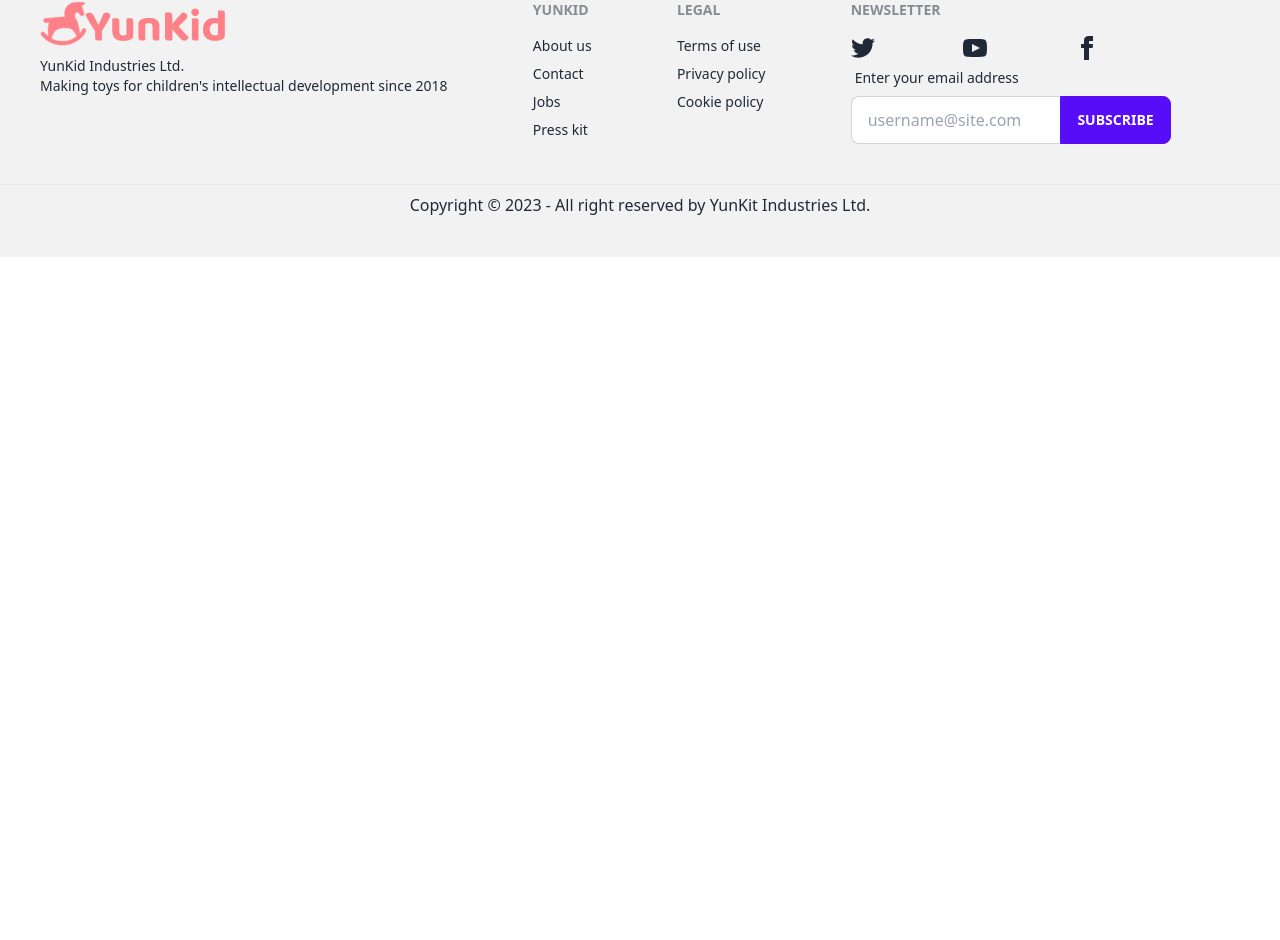
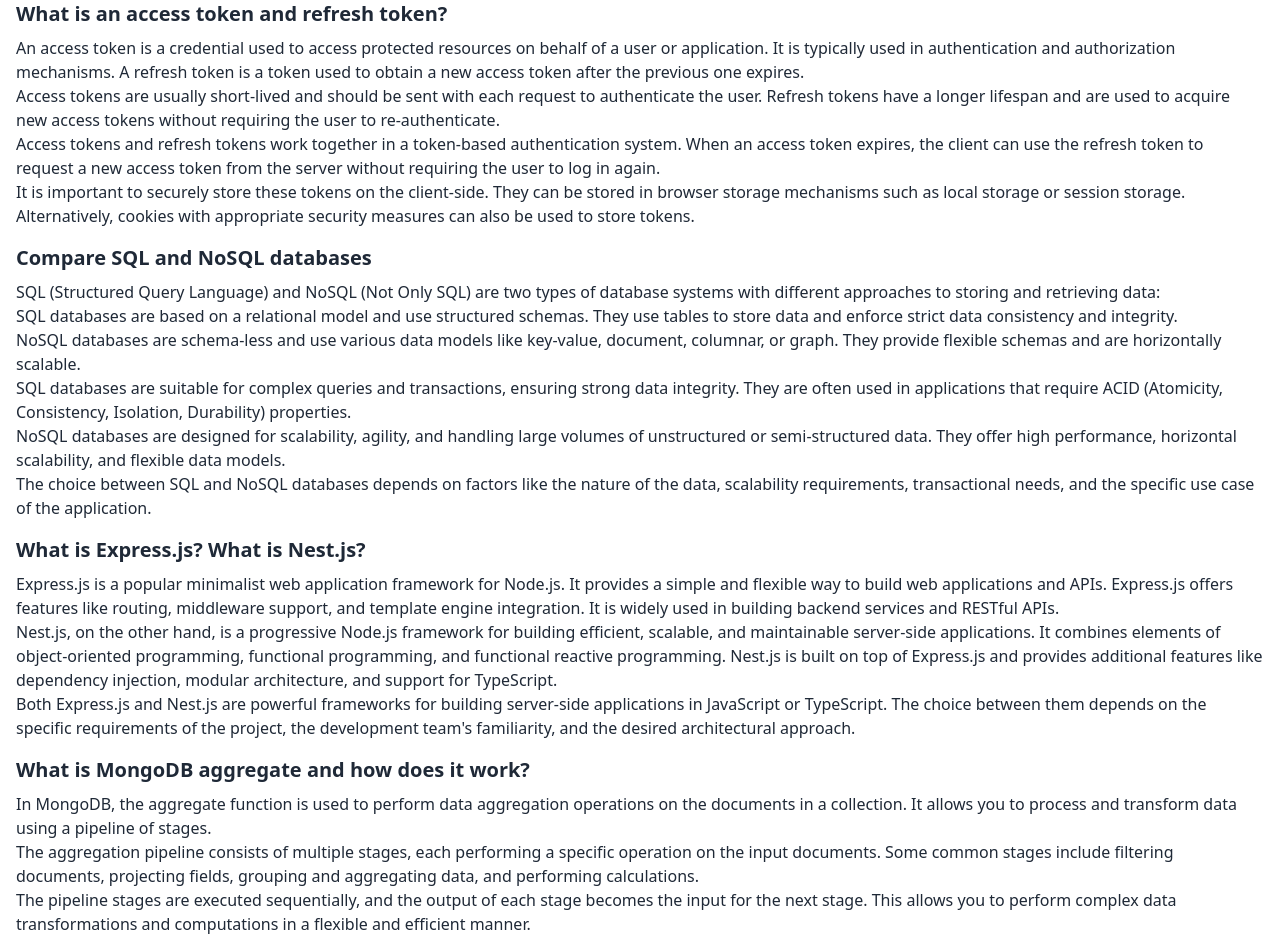
Before and after one commit to fahim-farhad1/toy-bazar-client, a React (Vite) app: page /blogs in a window 1280 px wide. Shown: the part 128-1068 px from the top of the page. Before the commit the page ends 800 px from the top, so only its background shows below. Built offline with nearby package versions, Linux system fonts and the light colour scheme; no server answers.

Commit message:
blogs Page add

```diff
--- a/src/Pages/Add a Toy/AddAToy.jsx
+++ b/src/Pages/Add a Toy/AddAToy.jsx
@@ -1,4 +1,5 @@
 import React, { useState } from "react";
+import Swal from "sweetalert2";
 
 const AddAToy = () => {
   const [imageUrl, setPictureUrl] = useState("");
@@ -50,7 +51,17 @@
     body: JSON.stringify(newToy),
   })
     .then((res) => res.json())
-    .then((data) => console.log(data));
+    .then((data) =>{
+     console.log(data);
+     if (data.insertedId) {
+      Swal.fire({
+        title: 'Success!',
+        text: 'User Added Successfully!',
+        icon: 'success',
+        confirmButtonText: 'Cool'
+      })
+     }
+      })
 
   return (
     <div className="container mx-auto p-4 ">
--- /dev/null
+++ b/src/Pages/Blogs/BlogPage.jsx
@@ -0,0 +1,139 @@
+import React from "react";
+
+const BlogPage = () => {
+  return (
+    <div className="container mx-auto p-4">
+      <h1 className="text-2xl font-bold mb-4">Blog Page</h1>
+
+      <div className="mb-4">
+        <h2 className="text-xl font-semibold mb-2">
+          What is an access token and refresh token?
+        </h2>
+        <p>
+          An access token is a credential used to access protected resources on
+          behalf of a user or application. It is typically used in
+          authentication and authorization mechanisms. A refresh token is a
+          token used to obtain a new access token after the previous one
+          expires.
+        </p>
+        <p>
+          Access tokens are usually short-lived and should be sent with each
+          request to authenticate the user. Refresh tokens have a longer
+          lifespan and are used to acquire new access tokens without requiring
+          the user to re-authenticate.
+        </p>
+        <p>
+          Access tokens and refresh tokens work together in a token-based
+          authentication system. When an access token expires, the client can
+          use the refresh token to request a new access token from the server
+          without requiring the user to log in again.
+        </p>
+        <p>
+          It is important to securely store these tokens on the client-side.
+          They can be stored in browser storage mechanisms such as local storage
+          or session storage. Alternatively, cookies with appropriate security
+          measures can also be used to store tokens.
+        </p>
+      </div>
+
+      <div className="mb-4">
+        <h2 className="text-xl font-semibold mb-2">
+          Compare SQL and NoSQL databases
+        </h2>
+        <p>
+          SQL (Structured Query Language) and NoSQL (Not Only SQL) are two types
+          of database systems with different approaches to storing and
+          retrieving data:
+        </p>
+        <ul>
+          <li>
+            SQL databases are based on a relational model and use structured
+            schemas. They use tables to store data and enforce strict data
+            consistency and integrity.
+          </li>
+          <li>
+            NoSQL databases are schema-less and use various data models like
+            key-value, document, columnar, or graph. They provide flexible
+            schemas and are horizontally scalable.
+          </li>
+          <li>
+            SQL databases are suitable for complex queries and transactions,
+            ensuring strong data integrity. They are often used in applications
+            that require ACID (Atomicity, Consistency, Isolation, Durability)
+            properties.
+          </li>
+          <li>
+            NoSQL databases are designed for scalability, agility, and handling
+            large volumes of unstructured or semi-structured data. They offer
+            high performance, horizontal scalability, and flexible data models.
+          </li>
+        </ul>
+        <p>
+          The choice between SQL and NoSQL databases depends on factors like the
+          nature of the data, scalability requirements, transactional needs, and
+          the specific use case of the application.
+        </p>
+      </div>
+
+      <div className="mb-4">
+        <h2 className="text-xl font-semibold mb-2">
+          What is Express.js? What is Nest.js?
+        </h2>
+        <p>
+          Express.js is a popular minimalist web application framework for
+          Node.js. It provides a simple and flexible way to build web
+          applications and APIs. Express.js offers features like routing,
+          middleware support, and template engine integration. It is widely used
+          in building backend services and RESTful APIs.
+        </p>
+        <p>
+          Nest.js, on the other hand, is a progressive Node.js framework for
+          building efficient, scalable, and maintainable server-side
+          applications. It combines elements of object-oriented programming,
+          functional programming, and functional reactive programming. Nest.js
+          is built on top of Express.js and provides additional features like
+          dependency injection, modular architecture, and support for
+          TypeScript.
+        </p>
+        <p>
+          Both Express.js and Nest.js are powerful frameworks for building
+          server-side applications in JavaScript or TypeScript. The choice
+          between them depends on the specific requirements of the project, the
+          development team's familiarity, and the desired architectural
+          approach.
+        </p>
+      </div>
+
+      <div className="mb-4">
+        <h2 className="text-xl font-semibold mb-2">
+          What is MongoDB aggregate and how does it work?
+        </h2>
+        <p>
+          In MongoDB, the aggregate function is used to perform data aggregation
+          operations on the documents in a collection. It allows you to process
+          and transform data using a pipeline of stages.
+        </p>
+        <p>
+          The aggregation pipeline consists of multiple stages, each performing
+          a specific operation on the input documents. Some common stages
+          include filtering documents, projecting fields, grouping and
+          aggregating data, and performing calculations.
+        </p>
+        <p>
+          The pipeline stages are executed sequentially, and the output of each
+          stage becomes the input for the next stage. This allows you to perform
+          complex data transformations and computations in a flexible and
+          efficient manner.
+        </p>
+        <p>
+          Aggregation in MongoDB offers powerful features like grouping,
+          sorting, filtering, joining data from multiple collections, and
+          performing mathematical operations. It provides a flexible and
+          expressive way to analyze and process data within the database.
+        </p>
+      </div>
+    </div>
+  );
+};
+
+export default BlogPage;
--- a/src/Pages/Blogs/Blogs.jsx
+++ /dev/null
@@ -1,11 +0,0 @@
-import React from 'react';
-
-const Blogs = () => {
-    return (
-        <div>
-            <h1>This is blogs page!</h1>
-        </div>
-    );
-};
-
-export default Blogs;
--- a/src/Pages/Home/ShopByCategory/ShopByCategory.jsx
+++ b/src/Pages/Home/ShopByCategory/ShopByCategory.jsx
@@ -25,9 +25,10 @@
     }).then((result) => {
       /* Read more about isConfirmed, isDenied below */
       if (result.isConfirmed) {
-        navigate("/login");
+        navigate('/login');
       }
     });
+
   };
 
   return (
--- a/src/Pages/Shared/Navbar/Navbar.jsx
+++ b/src/Pages/Shared/Navbar/Navbar.jsx
@@ -169,7 +169,7 @@
         </ul>
       </div>
       <div className="navbar-end">
-        {user && (
+        {user?.uid  && (
           <svg
             xmlns="http://www.w3.org/2000/svg"
             fill="none"
@@ -185,7 +185,7 @@
             />
           </svg>
         )}
-        {user ? (
+        {user?.uid ? (
           <button onClick={handelLogOut} className="btn">
             Logout
           </button>
--- a/src/Providers/AuthProvider.jsx
+++ b/src/Providers/AuthProvider.jsx
@@ -16,7 +16,7 @@
 const AuthProvider = ({ children }) => {
   const [user, setUser] = useState(null);
   const [loading, setLoading] = useState(true);
-
+  console.log(user);
   //   create new user
   const createUser = (email, password, name) => {
     setLoading(true);
@@ -37,10 +37,11 @@
 
   useEffect(() => {
     const unSubscribe = onAuthStateChanged(auth, (currentUser) => {
-      if (currentUser) {
-        setUser(createUser);
+      console.log(currentUser);
+
+        setUser(currentUser);
         setLoading(false);
-      }
+
     });
     return () => {
       return unSubscribe();
--- a/src/Routes/PrivateRoutes.jsx
+++ b/src/Routes/PrivateRoutes.jsx
@@ -6,9 +6,6 @@
   const { user, loading } = useContext(AuthContext);
   const location = useLocation();
 
-  if (user) {
-    return children;
-  }
   if (loading) {
     return (
       <div className="flex justify-center items-center h-screen">
@@ -16,6 +13,9 @@
       </div>
     );
   }
+  if (user) {
+    return children;
+  }
   return <Navigate state={{ from: location }} to="/login"></Navigate>;
 };
 
--- a/src/Routes/Routes.jsx
+++ b/src/Routes/Routes.jsx
@@ -1,15 +1,14 @@
 import { createBrowserRouter } from "react-router-dom";
 import Main from "../Layout/Main";
 import Home from "../Pages/Home/Home/Home";
-import Displayed from "../Layout/Displayed";
 import AllToys from "../Pages/All Toys/AllToys";
 import SingleToyData from "../Pages/Home/ShopByCategory/SingleToyData";
 import Login from "../Pages/Login/Login";
 import SignUp from "../Pages/Sign Up/SignUp";
 import PrivateRoutes from "./PrivateRoutes";
-import Blogs from "../Pages/Blogs/Blogs";
 import AddAToy from "../Pages/Add a Toy/AddAToy";
 import MyToys from "../Pages/My Toys/MyToys";
+import BlogPage from "../Pages/Blogs/BlogPage";
 
 const router = createBrowserRouter([
   {
@@ -44,7 +43,7 @@
       },
       {
         path: "blogs",
-        element: <Blogs></Blogs>,
+        element: <BlogPage></BlogPage>,
       },
       {
         path: "addatoy",
```
